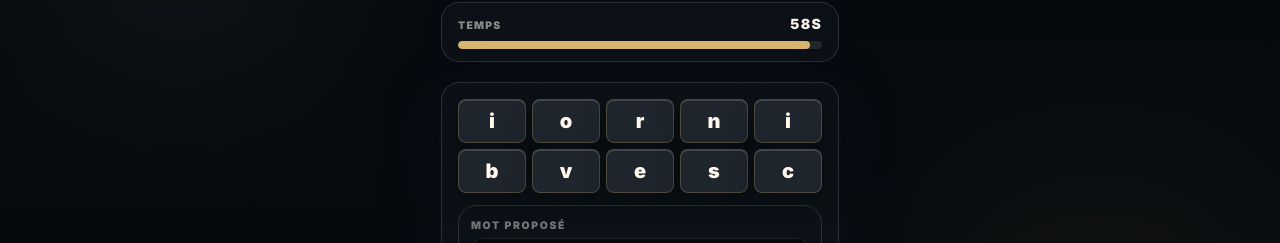
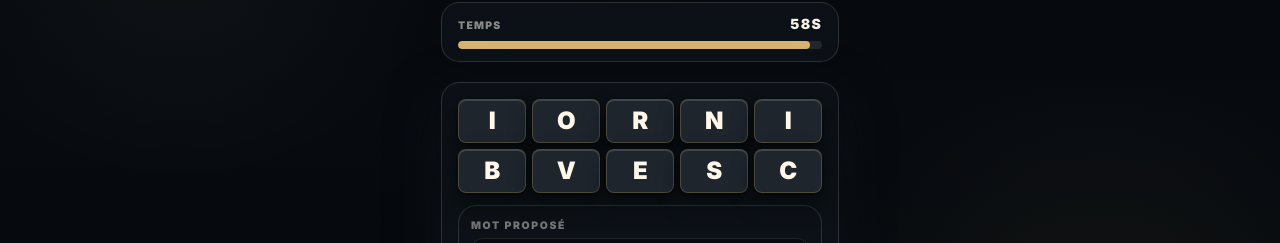
Before and after one commit to arnaudcrestey/des-mots-et-des-chiffres, a Next.js app: page / in a window 1280 px wide. Both pictures are taken after a click on the button "COMMENCER". Shown: the part 263-506 px from the top of the page. Built offline with nearby package versions, Linux system fonts and the light colour scheme; a web font is replaced by a local one.

Commit message:
Update LettersRound.tsx

```diff
--- a/components/letters/LettersRound.tsx
+++ b/components/letters/LettersRound.tsx
@@ -25,7 +25,7 @@ export function LettersRound({ round, onSubmit }: LettersRoundProps) {
     if (usedIndexes.includes(index)) return;
     if (answer.length >= round.letters.length) return;
 
-    setAnswer((current) => `${current}${letter}`);
+    setAnswer((current) => `${current}${letter.toUpperCase()}`);
     setUsedIndexes((current) => [...current, index]);
   }
 
@@ -46,7 +46,7 @@ export function LettersRound({ round, onSubmit }: LettersRoundProps) {
   function submitAnswer() {
     if (resolved || answer.length === 0) return;
 
-    onSubmit(answer);
+    onSubmit(answer.toUpperCase());
   }
 
   return (
@@ -60,23 +60,24 @@ export function LettersRound({ round, onSubmit }: LettersRoundProps) {
       <div className="grid grid-cols-5 gap-1.5">
         {round.letters.map((letter, index) => {
           const used = usedIndexes.includes(index);
+          const displayLetter = letter.toUpperCase();
 
           return (
             <button
-              aria-label={`Ajouter ${letter}`}
+              aria-label={`Ajouter ${displayLetter}`}
               className={[
-                "flex h-11 items-center justify-center rounded-lg border text-xl font-black transition active:scale-[0.97]",
+                "flex h-11 items-center justify-center rounded-lg border text-2xl font-black tracking-tight transition active:scale-[0.97]",
                 "focus:outline-none focus:ring-2 focus:ring-gold/70",
                 used
                   ? "border-transparent bg-black/55 text-ivory/10 opacity-30"
-                  : "border-gold/25 bg-[#1E252D] text-[#FFF8EA] shadow-[inset_0_1px_0_rgba(255,255,255,0.14),0_10px_24px_rgba(0,0,0,0.32)]",
+                  : "border-gold/25 bg-[#1E252D] text-[#FFF8EA] shadow-[inset_0_1px_0_rgba(255,255,255,0.14),0_10px_24px_rgba(0,0,0,0.32)] drop-shadow-[0_1px_2px_rgba(0,0,0,0.6)]",
               ].join(" ")}
               disabled={resolved || used}
               key={`${letter}-${index}`}
-              onClick={() => addLetter(letter, index)}
+              onClick={() => addLetter(displayLetter, index)}
               type="button"
             >
-              {letter}
+              {displayLetter}
             </button>
           );
         })}
```
